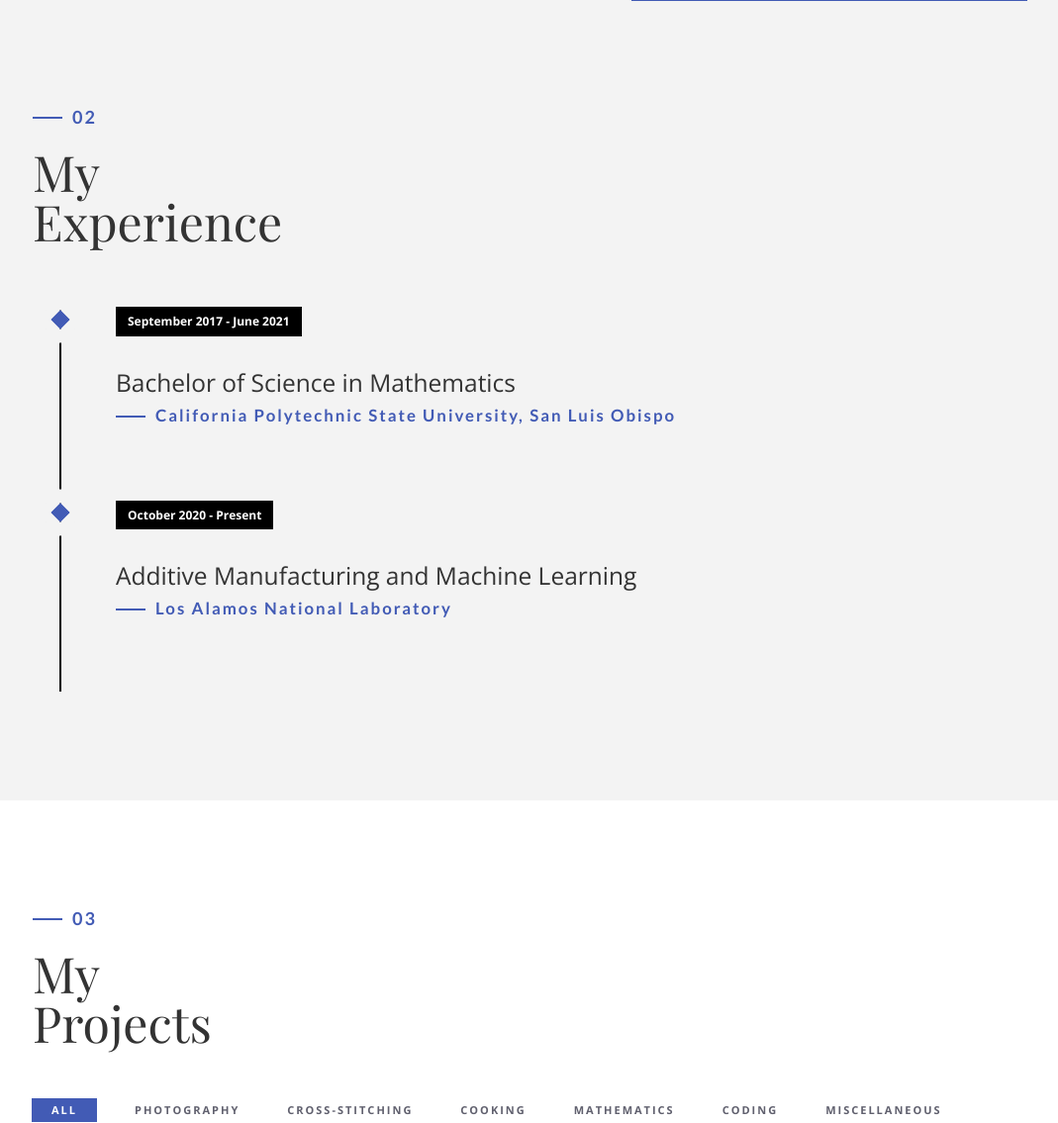
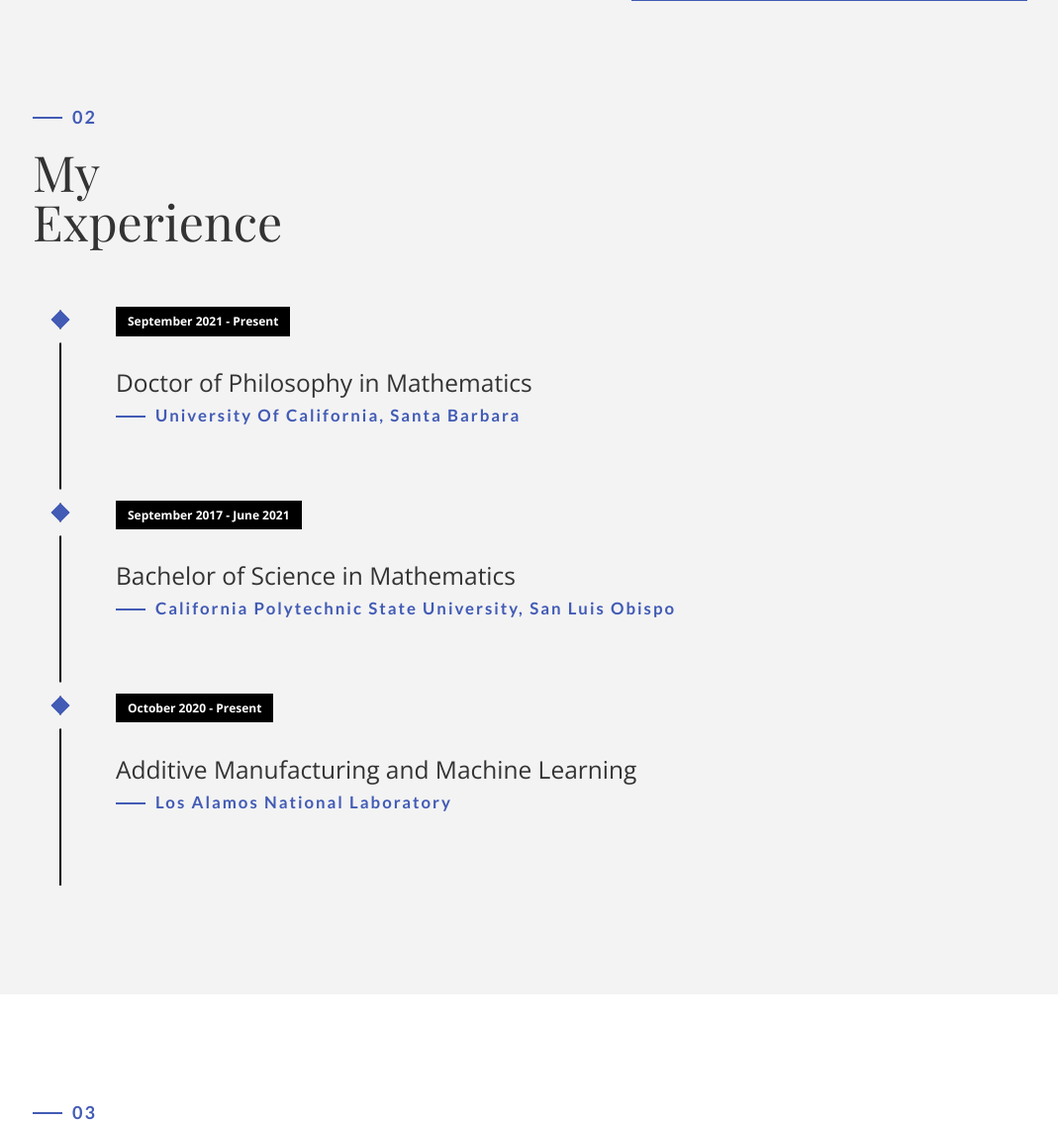
Before and after one commit to sarahm317/sarahm317.github.io, a PHP site: page / in a window 1280 px wide. Shown: the part 1339-2474 px from the top of the page at 99% size, without its empty margins (52-1121 px from the left). Run offline with PHP 8.4, Linux system fonts and the light colour scheme; some web fonts are replaced.

Commit message:
Updated bio

```diff
--- a/css/style.css
+++ b/css/style.css
@@ -5,7 +5,7 @@
 */
 
 
-/* Table of Content
+/* Table of Contents
 ==================================================
 	- Google fonts & font family -
 	- typography -
--- a/index.html
+++ b/index.html
@@ -52,7 +52,7 @@
         <div class="container">
             <div class="disply-table">
                 <div class="table-cell" data-aos="fade-up" data-aos-delay="0">
-                    <h1>SARAHPAIGE MANTELL</h1>
+                    <h1>SARAH PAIGE MANTELL</h1>
                     </div>
             </div>
         </div>
@@ -67,9 +67,9 @@
                 <h1 class="size-50">About Me</h1>
                 <div class="h-50"></div>
                 <p>Welcome! My name is Sarah Mantell and I graduated summa cum laude with my Bachelor of Science in Mathematics from California Polytechnic State University, San Luis Obispo
-                    in June 2021. In Fall 2021, I will begin a PhD program in applied mathematics while continuing my work at Los Alamos National Laboratory. My research
+                    in June 2021. In Fall 2021, I will begin a PhD program at the University of California, Santa Barbara in applied mathematics while continuing my work at Los Alamos National Laboratory. My research
                 interestes are widespread and include machine learning, image processing, and cryptography. Outside of mathematics, I am interested in photography, cross
-                stitching, and knitting. </p>
+                stitching, and cooking. </p>
             </div>
             <div class="col-md-6 about-img-div">
                 <div class="about-border" data-aos="fade-up" data-aos-delay=".5"></div>
@@ -89,6 +89,15 @@
             </div>
             <div class="col-md-12">
                 <ul class="timeline">
+                    <li class="timeline-event" data-aos="fade-up">
+                        <label class="timeline-event-icon"></label>
+                        <div class="timeline-event-copy">
+                            <p class="timeline-event-thumbnail">September 2021 - Present</p>
+                            <h3>Doctor of Philosophy in Mathematics</h3>
+                            <h4>University of California, Santa Barbara</h4>
+                        </div>
+                    </li>
+
                     <li class="timeline-event" data-aos="fade-up">
                         <label class="timeline-event-icon"></label>
                         <div class="timeline-event-copy">
```
